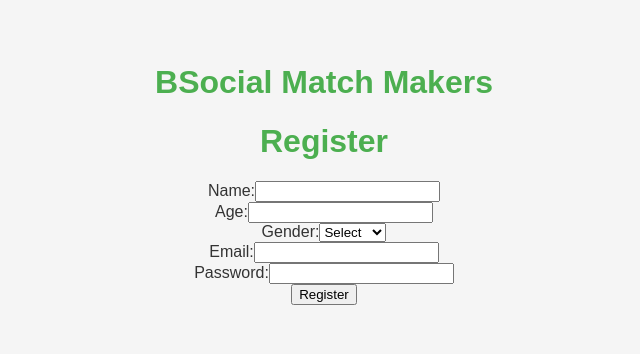
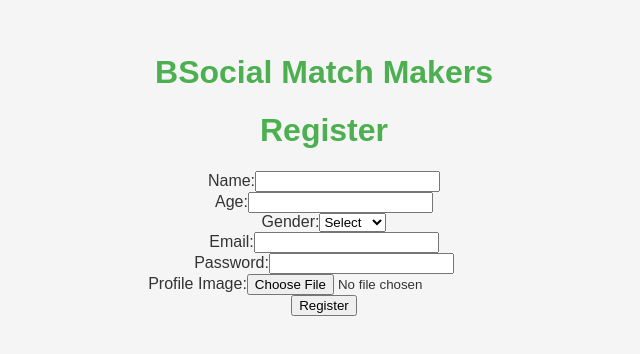
Before and after one commit to tigerhostsolutions/RTT50-MERN-SE-CAPSTONE-FE, a React (Vite) app: page /register in a window 1280 px wide. Shown: the part 226-580 px from the top of the page, without its empty margins (316-956 px from the left). Built offline with nearby package versions, Linux system fonts and the light colour scheme.

Commit message:
created/updated: updated form to support image upload, image preview

```diff
--- a/src/pages/Registration.jsx
+++ b/src/pages/Registration.jsx
@@ -9,55 +9,79 @@ const Registration = () => {
   const [password, setPassword] = useState('');
   const [message, setMessage] = useState('');
   const [error, setError] = useState(''); // For error messages
+  const [previewImage, setPreviewImage] = useState('');
 
   const handleSubmit = async (e) => {
-    e.preventDefault(); //prevents reload
+    e.preventDefault(); // Prevents page reload
 
-    try{
-      //Prepare the request body
-      const userData = {
-        name, age, gender, email, password,
-      };
-      console.log(userData); //debugging
+    try {
+      // Prepare the request body using FormData
+      const formData = new FormData();
+      formData.append('name', name);
+      formData.append('age', age);
+      formData.append('gender', gender);
+      formData.append('email', email);
+      formData.append('password', password);
 
-      //Send API request using Axios
-      // const registration = import.meta.env.VITE_REGISTRATION_URL;
-      // const response = await axios.post(`${registration}`,userData);
-      const response = await axios.post(`http://localhost:3000/register`,userData);
+      // Add the profile image if the user uploaded it
+      const fileInput = document.getElementById('profileImage'); // Access the file input
+      if (fileInput.files[0]) {
+        formData.append('photo', fileInput.files[0]); // Append the uploaded file
+      }
 
-      //Handle Success
-      setMessage(response.data.message || 'Registration successful!')
+      // Send API request using Axios
+      const response = await axios.post('http://localhost:3000/register', formData, {
+        headers: {
+          'Content-Type': 'multipart/form-data', // Multipart request
+        },
+      });
 
-      //Clear form fields
+      // Handle success
+      setMessage(response.data.message || 'Registration successful!');
+
+      // Clear form fields
       setName('');
       setAge('');
       setGender('');
       setEmail('');
       setPassword('');
+      fileInput.value = ''; // Clear file input
     } catch (err) {
-      //Handle Errors
+      // Handle errors
       if (err.response && err.response.data) {
-        setError(err.response.data.message || 'An error occurred during' +
-            ' registration.');
+        setError(err.response.data.message || 'An error occurred during registration.');
       } else {
-        //General or network error
+        // General or network error
         setError('Unable to connect to the server. Please try again later.');
       }
+    }
+  };
+
+  const handleImageChange = (e) => {
+    const file = e.target.files[0];
+    if (file) {
+      const reader = new FileReader();
+      reader.onloadend = () => {
+        setPreviewImage(reader.result);
+      };
+      reader.readAsDataURL(file);
+    } else {
+      setPreviewImage('');
     }
   };
 
   return (<div >
     <h1 >Register</h1 >
     {message && <p style = {{color: 'green'}} >{message}</p >}
-    {error && <p style={{ color: 'red' }}>{error}</p>}
+    {error && <p style = {{color: 'red'}} >{error}</p >}
 
     <form onSubmit = {handleSubmit} >
       <label >Name:
         <input
             type = "text"
             name = "name"
-            value={name}
-            onChange={(e) => setName(e.target.value)}
+            value = {name}
+            onChange = {(e) => setName(e.target.value)}
             required
         />
       </label >
@@ -67,8 +91,8 @@ const Registration = () => {
         <input
             type = "number"
             name = "age"
-            value={age}
-            onChange={(e) => setAge(e.target.value)}
+            value = {age}
+            onChange = {(e) => setAge(e.target.value)}
             required
         />
       </label >
@@ -77,11 +101,12 @@ const Registration = () => {
       <label >Gender:
         <select
             name = "gender"
-            value={gender}
-            onChange={(e) => setGender(e.target.value)}
+            value = {gender}
+            onChange = {(e) => setGender(e.target.value)}
             required
         >
-          <option value="">Select</option> {/* Empty value to enforce selection */}
+          <option value = "" >Select</option >
+          {/* Empty value to enforce selection */}
           <option value = "male" >Male</option >
           <option value = "female" >Female</option >
           <option value = "other" >Other</option >
@@ -93,8 +118,8 @@ const Registration = () => {
         <input
             type = "email"
             name = "email"
-            value={email}
-            onChange={(e) => setEmail(e.target.value)}
+            value = {email}
+            onChange = {(e) => setEmail(e.target.value)}
             required
         />
       </label >
@@ -104,11 +129,27 @@ const Registration = () => {
         <input
             type = "password"
             name = "password"
-            value={password}
-            onChange={(e) => setPassword(e.target.value)}
+            value = {password}
+            onChange = {(e) => setPassword(e.target.value)}
             required
         />
       </label >
+      <br />
+
+      <label>Profile Image:
+        <input
+            type="file"
+            id="profileImage"
+            name="profileImage"
+            onChange={handleImageChange}
+        />
+      </label>
+      {previewImage && (
+          <div>
+            <p>Preview:</p>
+            <img src={previewImage} alt="Preview" style={{ maxWidth: '200px', maxHeight: '200px' }} />
+          </div>
+      )}
       <br />
 
       <button type = "submit" >Register</button >
```
